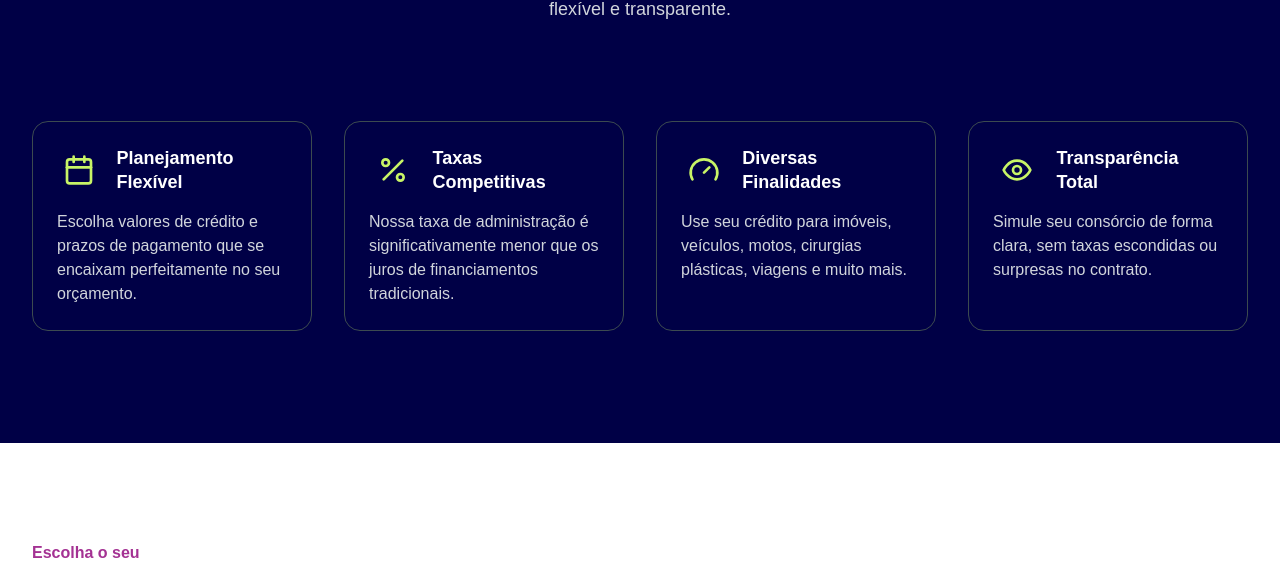
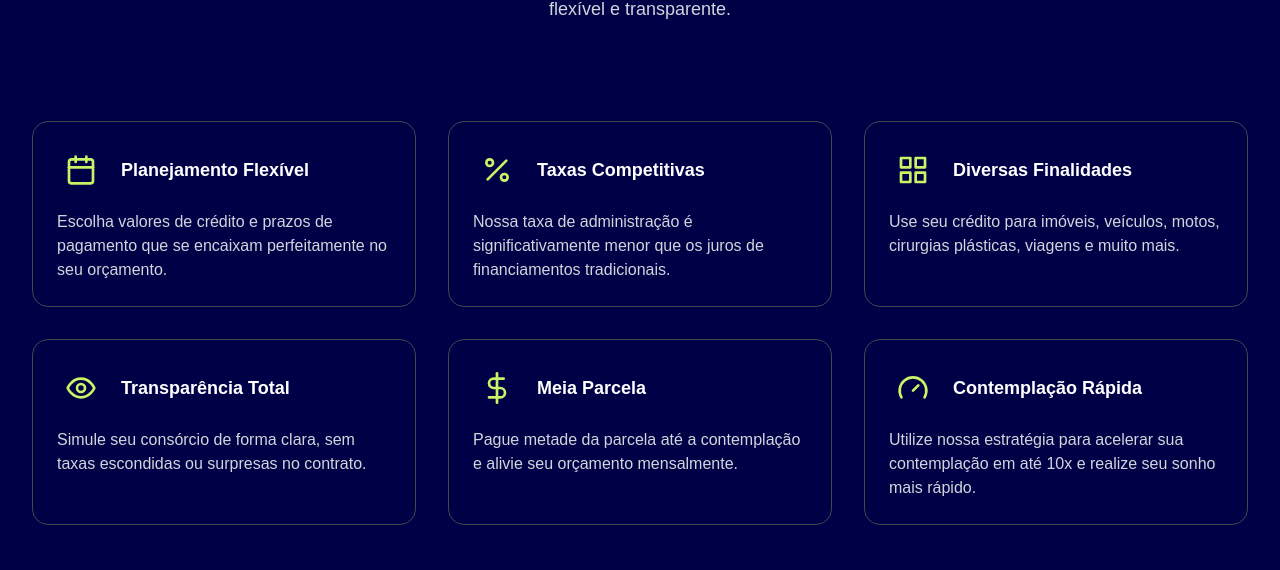
Before and after one commit to maarcospaaulo/skoni-lp, a Next.js app: page / in a window 1280 px wide. Shown: the part 2319-2889 px from the top of the page. Built offline with nearby package versions, Linux system fonts and the light colour scheme.

Commit message:
benefits adj

```diff
--- a/src/components/Benefits.tsx
+++ b/src/components/Benefits.tsx
@@ -25,7 +25,12 @@ const benefits = [
   },
   {
     Icon: () => (
-      <svg xmlns="http://www.w3.org/2000/svg" width="24" height="24" viewBox="0 0 24 24" fill="none" stroke="currentColor" strokeWidth="2" strokeLinecap="round" strokeLinejoin="round" className="h-8 w-8 text-[#C8F466]"><path d="m12 14 4-4"></path><path d="M3.34 19a10 10 0 1 1 17.32 0"></path></svg>
+      <svg xmlns="http://www.w3.org/2000/svg" width="24" height="24" viewBox="0 0 24 24" fill="none" stroke="currentColor" strokeWidth="2" strokeLinecap="round" strokeLinejoin="round" className="h-8 w-8 text-[#C8F466]">
+        <rect x="3" y="3" width="7" height="7"></rect>
+        <rect x="14" y="3" width="7" height="7"></rect>
+        <rect x="14" y="14" width="7" height="7"></rect>
+        <rect x="3" y="14" width="7" height="7"></rect>
+      </svg>
     ),
     title: 'Diversas Finalidades',
     description: 'Use seu crédito para imóveis, veículos, motos, cirurgias plásticas, viagens e muito mais.',
@@ -36,6 +41,23 @@ const benefits = [
     ),
     title: 'Transparência Total',
     description: 'Simule seu consórcio de forma clara, sem taxas escondidas ou surpresas no contrato.',
+  },
+  {
+    Icon: () => (
+      <svg xmlns="http://www.w3.org/2000/svg" width="24" height="24" viewBox="0 0 24 24" fill="none" stroke="currentColor" strokeWidth="2" strokeLinecap="round" strokeLinejoin="round" className="h-8 w-8 text-[#C8F466]">
+        <line x1="12" y1="1" x2="12" y2="23"></line>
+        <path d="M17 5H9.5a3.5 3.5 0 0 0 0 7h5a3.5 3.5 0 0 1 0 7H6"></path>
+      </svg>
+    ),
+    title: 'Meia Parcela',
+    description: 'Pague metade da parcela até a contemplação e alivie seu orçamento mensalmente.',
+  },
+  {
+    Icon: () => (
+      <svg xmlns="http://www.w3.org/2000/svg" width="24" height="24" viewBox="0 0 24 24" fill="none" stroke="currentColor" strokeWidth="2" strokeLinecap="round" strokeLinejoin="round" className="h-8 w-8 text-[#C8F466]"><path d="m12 14 4-4"></path><path d="M3.34 19a10 10 0 1 1 17.32 0"></path></svg>
+    ),
+    title: 'Contemplação Rápida',
+    description: 'Utilize nossa estratégia para acelerar sua contemplação em até 10x e realize seu sonho mais rápido.',
   },
 ];
 
@@ -55,7 +77,7 @@ const Benefits = () => {
           </p>
         </div>
         <div className="mx-auto mt-16 max-w-2xl sm:mt-20 lg:mt-24 lg:max-w-none">
-          <div className="grid grid-cols-1 gap-8 md:grid-cols-2 lg:grid-cols-4">
+          <div className="grid grid-cols-1 gap-8 md:grid-cols-2 lg:grid-cols-3">
             {benefits.map((benefit) => (
               <div
                 key={benefit.title}
```
